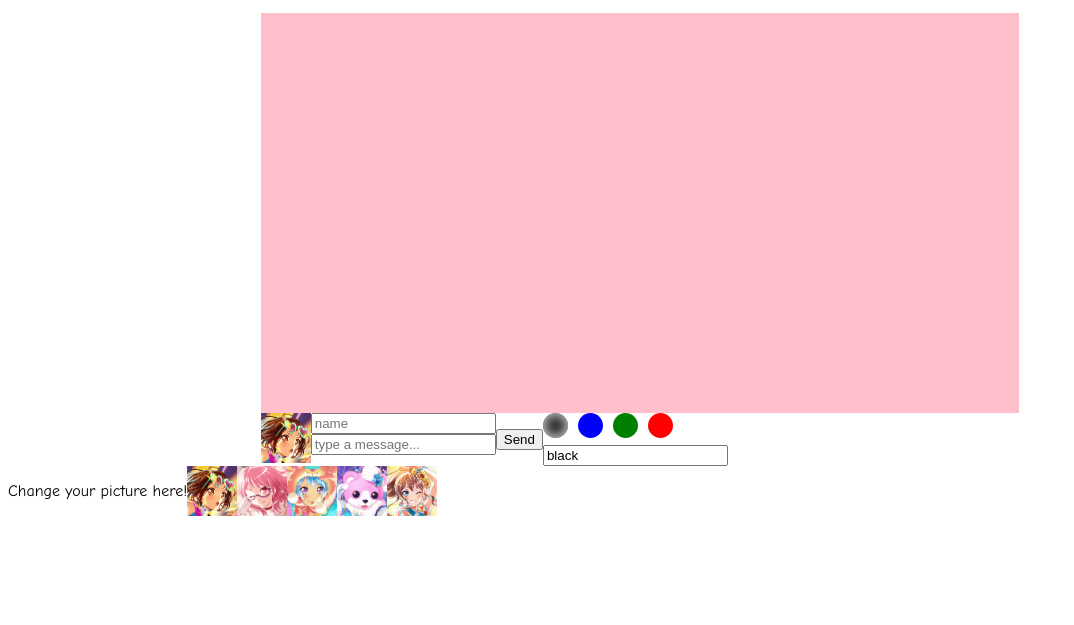
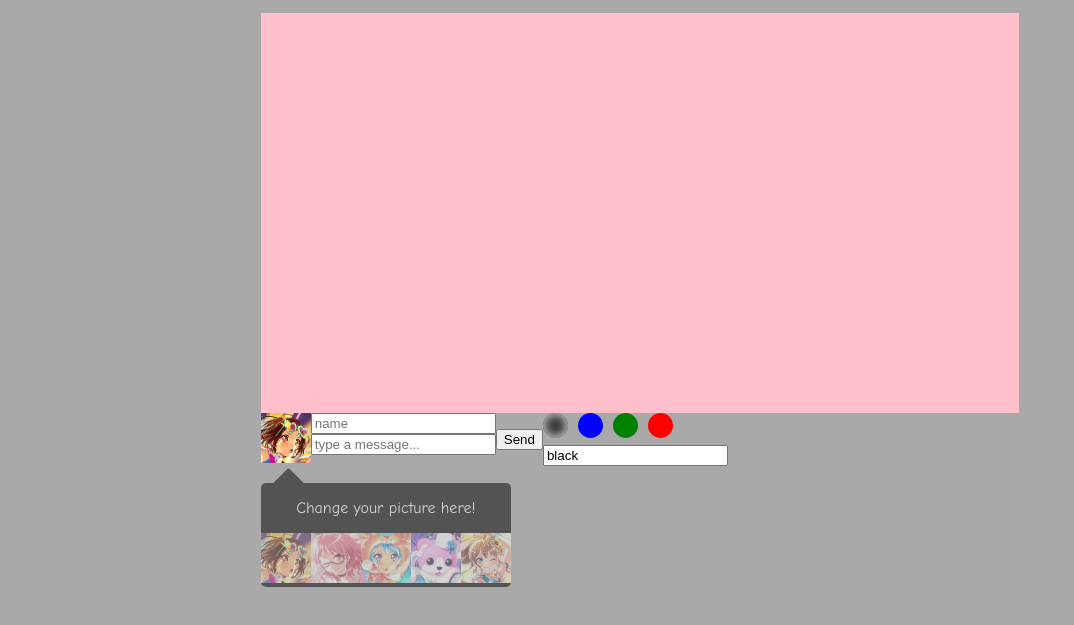
Before and after one commit to laurenawilkinson/meow-meow-chat, a website: page public/index.html in a window 1280 px wide. Shown: the part 89-714 px from the top of the page, without its empty margins (0-1074 px from the left). Drawn offline with Linux system fonts and the light colour scheme.

Commit message:
styling!

```diff
--- a/public/client.js
+++ b/public/client.js
@@ -46,7 +46,7 @@ Vue.component('pic-select', {
     props: ['images'],
     template:
         `
-        <div class="flex-row">
+        <div id="pic-change">
             <p>Change your picture here!</p>
             <img v-for="image in images" class="profile-image" :src="image" @click="$emit('set-image', image)">
         </div>
--- a/public/index.html
+++ b/public/index.html
@@ -39,8 +39,9 @@
                     </div>
                     <input type="text" placeholder="custom colour" v-model="colour">
                 </div>
+                <pic-select v-if="togglePic" :images="images" @set-image="setImage($event)"></pic-select>
             </div>
-            <pic-select v-if="togglePic" :images="images" @set-image="setImage($event)"></pic-select>
+
         </div>
         <script src="client.js"></script>
     </body>
--- a/public/styles.scss
+++ b/public/styles.scss
@@ -1,11 +1,13 @@
 
 html{
     font-family: 'Comic Sans MS';
+    background: darkgray;
 }
 
 .container{
     margin: 0 auto;
     text-align: center;
+
 
     .flex-column{
         display: flex;
@@ -31,6 +33,33 @@ html{
     display: flex;
     width: 60%;
     margin: 0 auto;
+    position: relative;
+
+    #pic-change{
+        position: absolute;
+        background: black;
+        top: 70px;
+        border-radius: 5px;
+        opacity: 0.5;
+        color: white;
+
+        p, img{
+            opacity: 1;
+        }
+
+        &:before{
+            content: '';
+            position: absolute;
+            top: -10px;
+            left: 15px;
+            height: 25px;
+            width: 25px;
+            border-radius: 2px;
+            background: black;
+            transform: rotate(45deg);
+            z-index: -1;
+        }
+    }
 
     input[type=radio]{
         display: inline-block;
```
Also changed, not shown: public/styles.css, 1 other file.
